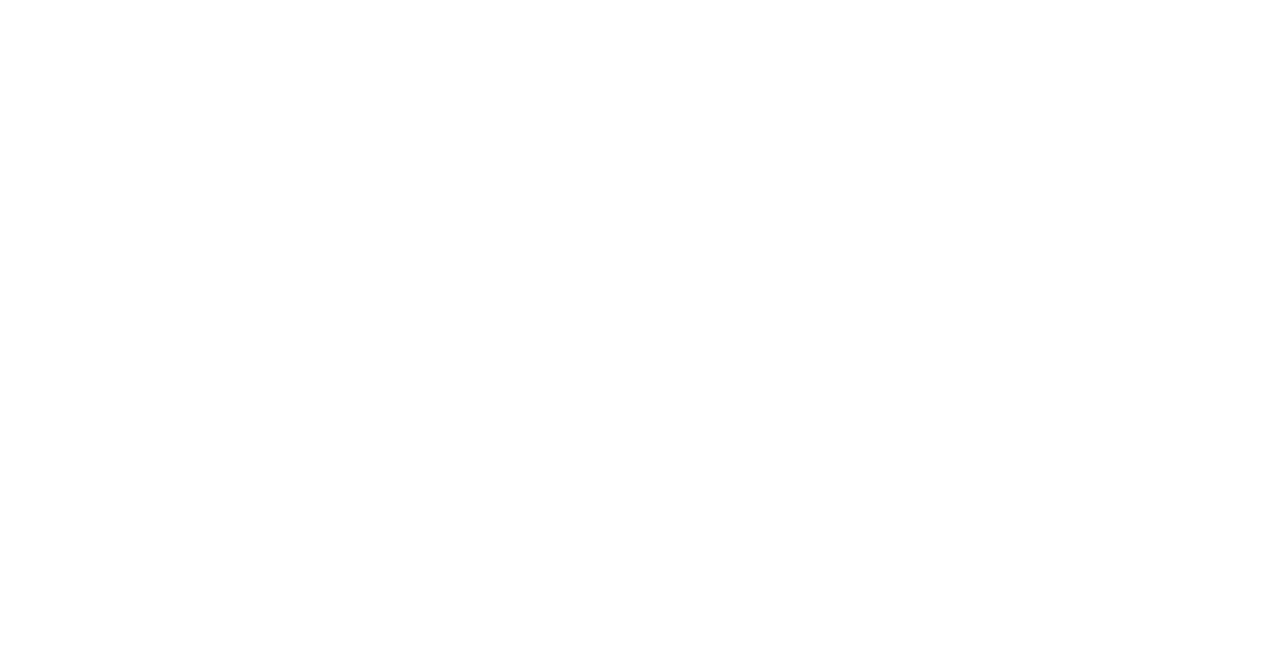
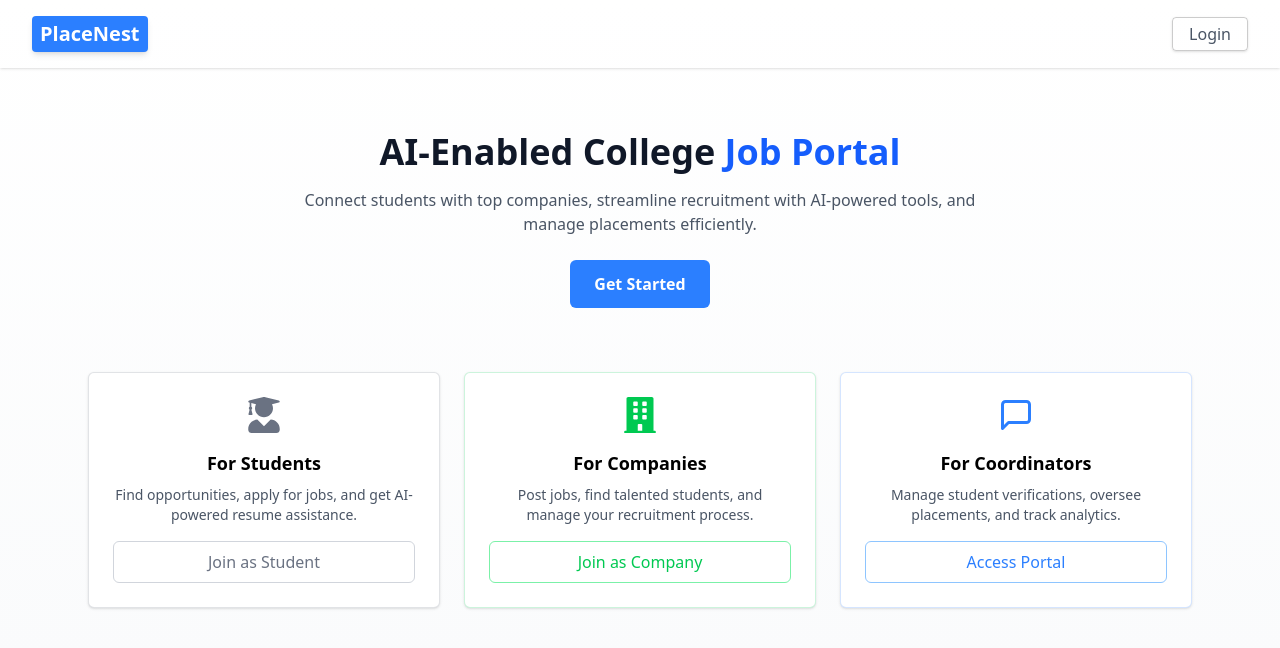
Before and after one commit to creativeArchitect/PlaceNest-client, a React (Vite) app: page / in a window 1280 px wide. Before the commit this address had no page. Shown: the top 648 px of the page. Built offline with nearby package versions, Linux system fonts and the light colour scheme.

Commit message:
intro page is added

```diff
--- a/src/App.tsx
+++ b/src/App.tsx
@@ -6,7 +6,7 @@
   return (
     <Routes>
       <Route>
-        <Route element={<IntroPage />} />
+        <Route path="/" element={<IntroPage />} />
         {/* <Route />
         <Route />
         <Route /> */}
--- a/src/pages/IntroPage.tsx
+++ b/src/pages/IntroPage.tsx
@@ -1,94 +1,103 @@
-import { FaUserGraduate, FaBuilding, FaChalkboardTeacher } from "react-icons/fa";
+import {
+  FaUserGraduate,
+  FaBuilding,
+  FaChalkboardTeacher,
+} from "react-icons/fa";
 import { FiMessageSquare } from "react-icons/fi";
+
+const cards = [
+  {
+    icon: <FaUserGraduate className="text-4xl text-gray-500 mx-auto mb-4" />,
+    heading: "For Students",
+    description:
+      "Find opportunities, apply for jobs, and get AI-powered resume assistance.",
+    buttonText: "Join as Student",
+    boxCss: "border rounded-md border-gray-500/20 shadow-sm p-6 text-center bg-white",
+    buttonCss:
+      "w-full border border-gray-300 rounded-md py-2 hover:bg-gray-100 text-gray-500 hover:cursor-pointer",
+  },
+  {
+    icon: <FaBuilding className="text-4xl text-green-500 mx-auto mb-4" />,
+    heading: "For Companies",
+    description:
+      "Post jobs, find talented students, and manage your recruitment process.",
+    buttonText: "Join as Company",
+    boxCss: "border rounded-md border-green-500/20 shadow-sm p-6 text-center bg-white",
+    buttonCss:
+      "w-full border border-green-300 rounded-md py-2 hover:bg-green-100 text-green-500 hover:cursor-pointer",
+  },
+  {
+    icon: <FiMessageSquare className="text-4xl text-blue-500 mx-auto mb-4" />,
+    heading: "For Coordinators",
+    description:
+      "Manage student verifications, oversee placements, and track analytics.",
+    buttonText: "Access Portal",
+    boxCss: "border rounded-md border-blue-500/20 shadow-sm p-6 text-center bg-white",
+    buttonCss:
+      "w-full border border-blue-300 rounded-md py-2 hover:bg-blue-100 text-blue-500 hover:cursor-pointer",
+  },
+];
 
 export default function IntroPage() {
   return (
     <div className="min-h-screen bg-gradient-to-b from-white to-gray-50">
       {/* Navbar */}
       <header className="flex items-center justify-between px-8 py-4 shadow-sm">
-        <div className="flex items-center space-x-2">
-          <div className="w-6 h-6 bg-blue-500 rounded-md"></div>
-          <h1 className="text-xl font-semibold">JobPortal</h1>
+        <div className="flex items-center space-x-2 bg-blue-500 px-2 py-1 rounded-sm shadow-md">
+          {/* <div className="w-6 h-6 bg-blue-500 rounded-md"></div> */}
+          <h1 className="text-xl font-semibold text-white">PlaceNest</h1>
         </div>
         <div className="flex items-center space-x-4">
-          <button className="text-gray-600 hover:text-gray-900">Login</button>
-          <button className="bg-blue-500 hover:bg-blue-600 text-white px-4 py-2 rounded-md">
+          <button className="text-gray-600 hover:text-gray-900 border border-black/20 px-4 py-1 rounded-sm shadow-sm hover:cursor-pointer hover:bg-gray-500/10">Login</button>
+          {/* <button className="bg-blue-500 hover:bg-blue-600 text-white px-4 py-2 rounded-md">
             Get Started
-          </button>
+          </button> */}
         </div>
       </header>
 
       {/* Hero Section */}
       <section className="text-center max-w-3xl mx-auto mt-16 px-4">
         <h2 className="text-4xl font-bold text-gray-900">
-          AI-Enabled College{" "}
-          <span className="text-blue-600">Job Portal</span>
+          AI-Enabled College <span className="text-blue-600">Job Portal</span>
         </h2>
         <p className="mt-4 text-gray-600">
           Connect students with top companies, streamline recruitment with
           AI-powered tools, and manage placements efficiently.
         </p>
-        <button className="mt-6 px-6 py-3 bg-blue-500 hover:bg-blue-600 text-white rounded-md">
-          Get Started →
+        <button className="mt-6 px-6 py-3 bg-blue-500 hover:bg-blue-600 text-white rounded-md font-semibold hover:cursor-pointer">
+          Get Started
         </button>
       </section>
 
       {/* Features Section */}
       <section className="grid grid-cols-1 md:grid-cols-3 gap-6 max-w-6xl mx-auto mt-16 px-6">
-        {/* Student Card */}
-        <div className="border rounded-lg shadow-sm p-6 text-center bg-white hover:shadow-md transition">
-          <FaUserGraduate className="text-4xl text-blue-500 mx-auto mb-4" />
-          <h3 className="text-lg font-semibold mb-2">For Students</h3>
-          <p className="text-gray-600 mb-4 text-sm">
-            Find opportunities, apply for jobs, and get AI-powered resume
-            assistance.
-          </p>
-          <button className="w-full border border-gray-300 rounded-md py-2 hover:bg-gray-100">
-            Join as Student
-          </button>
-        </div>
-
-        {/* Company Card */}
-        <div className="border rounded-lg shadow-sm p-6 text-center bg-white hover:shadow-md transition">
-          <FaBuilding className="text-4xl text-green-500 mx-auto mb-4" />
-          <h3 className="text-lg font-semibold mb-2">For Companies</h3>
-          <p className="text-gray-600 mb-4 text-sm">
-            Post jobs, find talented students, and manage your recruitment
-            process.
-          </p>
-          <button className="w-full border border-gray-300 rounded-md py-2 hover:bg-gray-100">
-            Join as Company
-          </button>
-        </div>
-
-        {/* Coordinator Card */}
-        <div className="border rounded-lg shadow-sm p-6 text-center bg-white hover:shadow-md transition">
-          <FaChalkboardTeacher className="text-4xl text-yellow-500 mx-auto mb-4" />
-          <h3 className="text-lg font-semibold mb-2">For Coordinators</h3>
-          <p className="text-gray-600 mb-4 text-sm">
-            Manage student verifications, oversee placements, and track
-            analytics.
-          </p>
-          <button className="w-full border border-gray-300 rounded-md py-2 hover:bg-gray-100">
-            Access Portal
-          </button>
-        </div>
+        {cards.map((c) => (
+          <div className={c.boxCss} key={c.heading}>
+            {c.icon}
+            <h3 className="text-lg font-semibold mb-2">{c.heading}</h3>
+            <p className="text-gray-600 mb-4 text-sm">
+              {c.description}
+            </p>
+            <button className={c.buttonCss}>
+              {c.buttonText}
+            </button>
+          </div>
+        ))}
       </section>
 
       {/* AI Assistant Section */}
-      <section className="max-w-5xl mx-auto mt-16 px-6">
+      {/* <section className="max-w-5xl mx-auto mt-16 px-6">
         <div className="bg-blue-50 border border-blue-100 rounded-lg p-8 text-center">
-          <FiMessageSquare className="text-4xl text-blue-500 mx-auto mb-4" />
           <h3 className="text-xl font-semibold mb-2">AI Resume Assistant</h3>
           <p className="text-gray-600 mb-4">
-            Get personalized suggestions to improve your resume with our advanced
-            AI assistant.
+            Get personalized suggestions to improve your resume with our
+            advanced AI assistant.
           </p>
           <button className="px-6 py-2 bg-blue-500 hover:bg-blue-600 text-white rounded-md">
             Try AI Assistant
           </button>
         </div>
-      </section>
+      </section> */}
     </div>
   );
 }
```
Also changed, not shown: src/components/Navbar.tsx (added).
